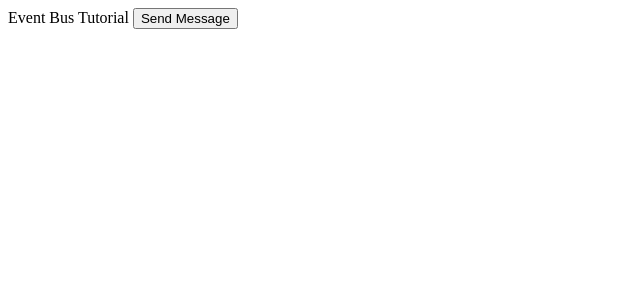
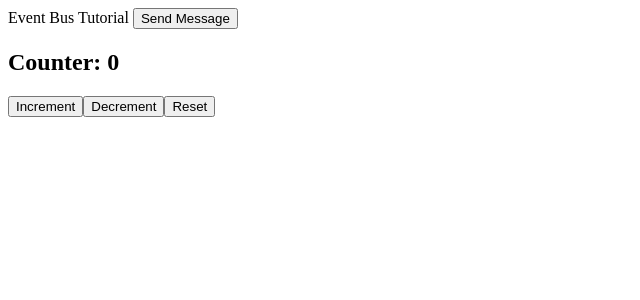
Before and after one commit to Sunanth-Datasirpi/hello-world, a Vue app: page / in a window 1280 px wide. Shown: the top 300 px of the page, without its empty margins (0-640 px from the left). Built offline with nearby package versions, Linux system fonts and the light colour scheme.

Commit message:
adding the tutorial of event and event handling

```diff
--- a/src/App.vue
+++ b/src/App.vue
@@ -3,6 +3,7 @@
   Event Bus Tutorial
   <event-bus-child-1></event-bus-child-1>
   <event-bus-child-2></event-bus-child-2>
+  <counter></counter>
 
 </div>
 </template>
@@ -10,12 +11,14 @@
 <script>
 import EventBusChild1 from '../src/components/EventBusChild1.vue';
 import EventBusChild2 from '../src/components/EventBusChild2.vue';
+import Counter from './components/Counter.vue';
 
 export default {
   name: 'App',
   components: {
     EventBusChild1,
     EventBusChild2,
+    Counter,
 
   }
 }
--- /dev/null
+++ b/src/components/Counter.vue
@@ -0,0 +1,36 @@
+<template>
+  <div>
+    <div>
+      <h2>Counter: {{ count }}</h2>
+      <button @click="increment">Increment</button>
+      <button @click="decrement">Decrement</button>
+      <button @click="reset">Reset</button>
+    </div>
+  </div>
+</template>
+
+<script>
+export default {
+  name: "Counter-Event",
+  created() {},
+  data() {
+    return {
+      count: 0,
+    };
+  },
+  props: {},
+  methods: {
+    increment() {
+      this.count++;
+    },
+    decrement() {
+      if (this.count > 0) this.count--;
+    },
+    reset() {
+      this.count = 0;
+    },
+  },
+};
+</script>
+
+<style lang="scss" scoped></style>
```
